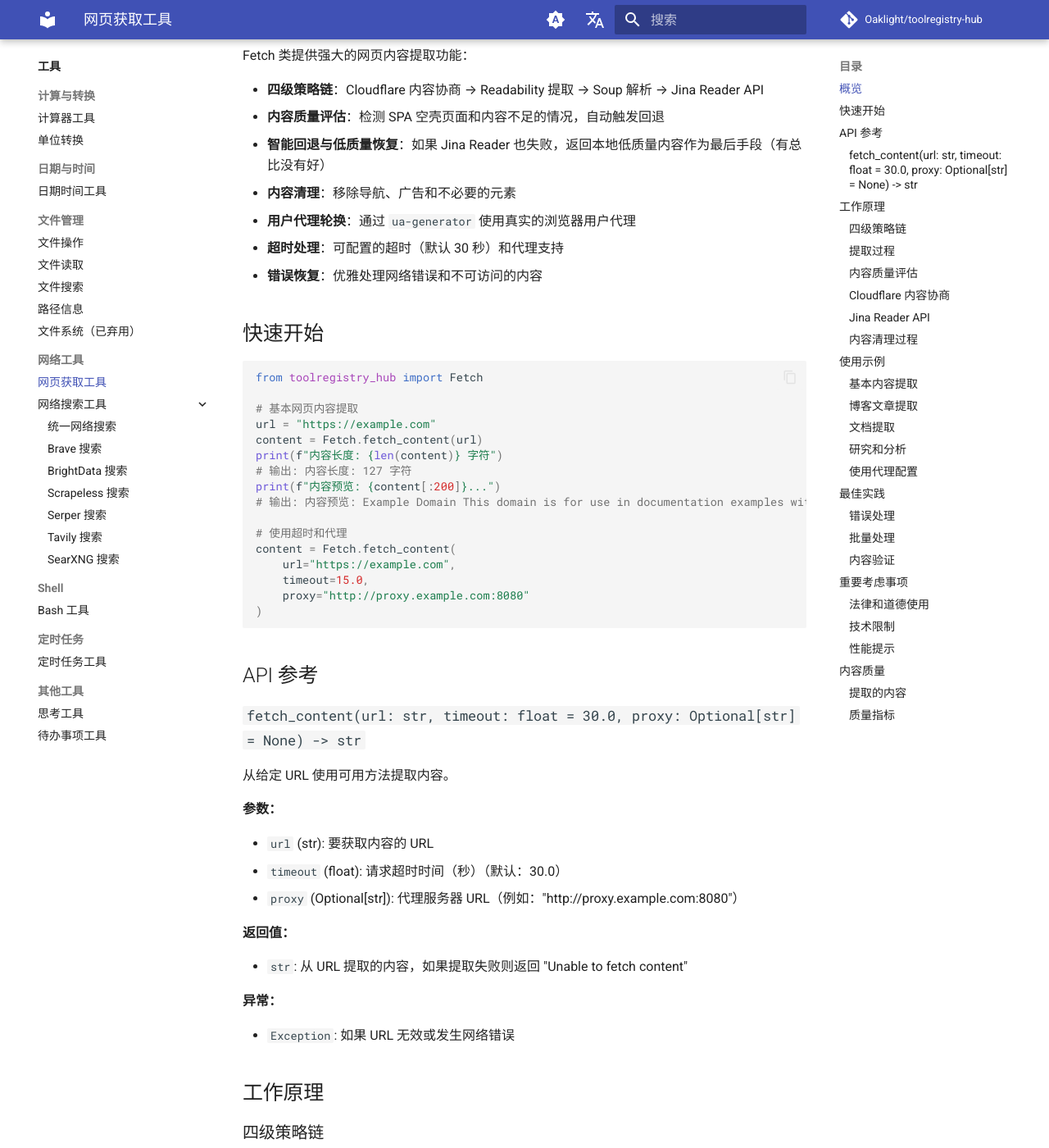
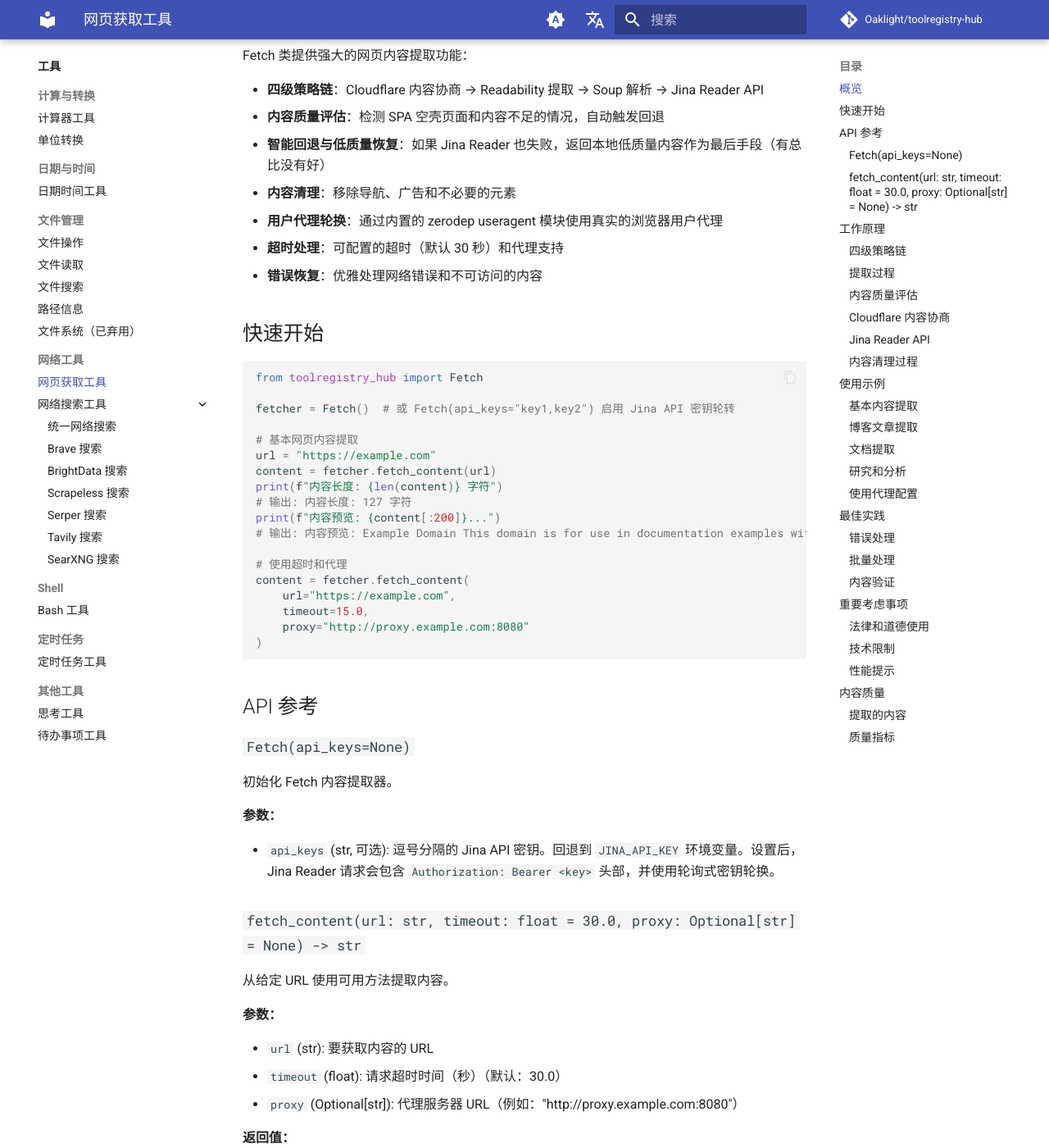
Before and after one commit to Oaklight/toolregistry-hub, an MkDocs documentation site: the page built from docs/tools/websearch/web_fetch_tool.md, in a window 1280 px wide and 1400 px high, scrolled down 366 px. Shown: the whole window at 82% size. Built offline with MkDocs 1.6.1 and Material for MkDocs 9.7.7, drawn with Linux system fonts in a browser that asks for light colours; comment, search, counter and statistics services are not loaded; some of the changed text lies outside the part shown.

Commit message:
docs: replace removed external dep references with zerodep equivalents
- ua-generator → vendored zerodep useragent module
- httpx transport timeout → HTTP client transport timeout
- Remove httpx mention from testing section
- Update Fetch examples to instance-based API: Fetch().fetch_content()
- Add Fetch(api_keys=None) constructor documentation
- Add Serper search endpoint, SEARXNG_API_KEY to server docs
- Update FileSystem section: deprecated → removed from defaults

````diff
--- a/docs/tools/websearch/web_fetch_tool.md
+++ b/docs/tools/websearch/web_fetch_tool.md
@@ -18,7 +18,7 @@
 - **内容质量评估**：检测 SPA 空壳页面和内容不足的情况，自动触发回退
 - **智能回退与低质量恢复**：如果 Jina Reader 也失败，返回本地低质量内容作为最后手段（有总比没有好）
 - **内容清理**：移除导航、广告和不必要的元素
-- **用户代理轮换**：通过 `ua-generator` 使用真实的浏览器用户代理
+- **用户代理轮换**：通过内置的 zerodep useragent 模块使用真实的浏览器用户代理
 - **超时处理**：可配置的超时（默认 30 秒）和代理支持
 - **错误恢复**：优雅处理网络错误和不可访问的内容
 
@@ -27,16 +27,18 @@
 ```python
 from toolregistry_hub import Fetch
 
+fetcher = Fetch()  # 或 Fetch(api_keys="key1,key2") 启用 Jina API 密钥轮转
+
 # 基本网页内容提取
 url = "https://example.com"
-content = Fetch.fetch_content(url)
+content = fetcher.fetch_content(url)
 print(f"内容长度: {len(content)} 字符")
 # 输出: 内容长度: 127 字符
 print(f"内容预览: {content[:200]}...")
 # 输出: 内容预览: Example Domain This domain is for use in documentation examples without needing permission. Avoid us...
 
 # 使用超时和代理
-content = Fetch.fetch_content(
+content = fetcher.fetch_content(
     url="https://example.com",
     timeout=15.0,
     proxy="http://proxy.example.com:8080"
@@ -44,6 +46,14 @@
 ```
 
 ## API 参考
+
+### `Fetch(api_keys=None)`
+
+初始化 Fetch 内容提取器。
+
+**参数：**
+
+- `api_keys` (str, 可选): 逗号分隔的 Jina API 密钥。回退到 `JINA_API_KEY` 环境变量。设置后，Jina Reader 请求会包含 `Authorization: Bearer <key>` 头部，并使用轮询式密钥轮换。
 
 ### `fetch_content(url: str, timeout: float = 30.0, proxy: Optional[str] = None) -> str`
 
@@ -185,7 +195,7 @@
 
 # 从新闻文章提取内容
 news_url = "https://example.com"
-content = Fetch.fetch_content(news_url)
+content = Fetch().fetch_content(news_url)
 
 if content and content != "Unable to fetch content":
     print(f"成功提取 {len(content)} 字符")
@@ -203,7 +213,7 @@
 
 # 提取博客文章内容
 blog_url = "https://example.com"
-content = Fetch.fetch_content(blog_url, timeout=15.0)
+content = Fetch().fetch_content(blog_url, timeout=15.0)
 
 # 处理提取的内容
 if content:
@@ -226,7 +236,7 @@
 
 # 提取 API 文档
 docs_url = "https://docs.example.com/api-reference"
-content = Fetch.fetch_content(docs_url)
+content = Fetch().fetch_content(docs_url)
 
 # 查找特定的文档模式
 if content:
@@ -253,7 +263,7 @@
 
 collected_content = []
 for url in research_urls:
-    content = Fetch.fetch_content(url, timeout=20.0)
+    content = Fetch().fetch_content(url, timeout=20.0)
     if content and content != "Unable to fetch content":
         collected_content.append({
             'url': url,
@@ -276,7 +286,7 @@
 proxy_url = "http://corporate-proxy.company.com:8080"
 target_url = "https://external-resource.com/data"
 
-content = Fetch.fetch_content(
+content = Fetch().fetch_content(
     url=target_url,
     timeout=30.0,
     proxy=proxy_url
@@ -299,7 +309,7 @@
     """使用重试逻辑安全地获取网页内容。"""
     for attempt in range(retries):
         try:
-            content = Fetch.fetch_content(url, timeout=15.0)
+            content = Fetch().fetch_content(url, timeout=15.0)
             if content and content != "Unable to fetch content":
                 return content
             else:
@@ -331,7 +341,7 @@
     for i, url in enumerate(urls):
         print(f"处理 {i+1}/{len(urls)}: {url}")
 
-        content = Fetch.fetch_content(url, timeout=10.0)
+        content = Fetch().fetch_content(url, timeout=10.0)
         results.append({
             'url': url,
             'content': content,
@@ -379,7 +389,7 @@
 
 # 使用
 url = "https://example.com"
-content = Fetch.fetch_content(url)
+content = Fetch().fetch_content(url)
 is_valid, message = validate_extracted_content(content)
 
 print(f"内容验证: {message}")
@@ -455,6 +465,6 @@
 
 # 使用
 url = "https://example.com"
-content = Fetch.fetch_content(url)
+content = Fetch().fetch_content(url)
 quality = assess_content_quality(content)
 print(f"内容质量: {quality}")
````
Also changed, not shown: other parts of docs/tools/websearch/web_fetch_tool.md (+1 -1 lines), docs/server.md (+8 -4 lines).
